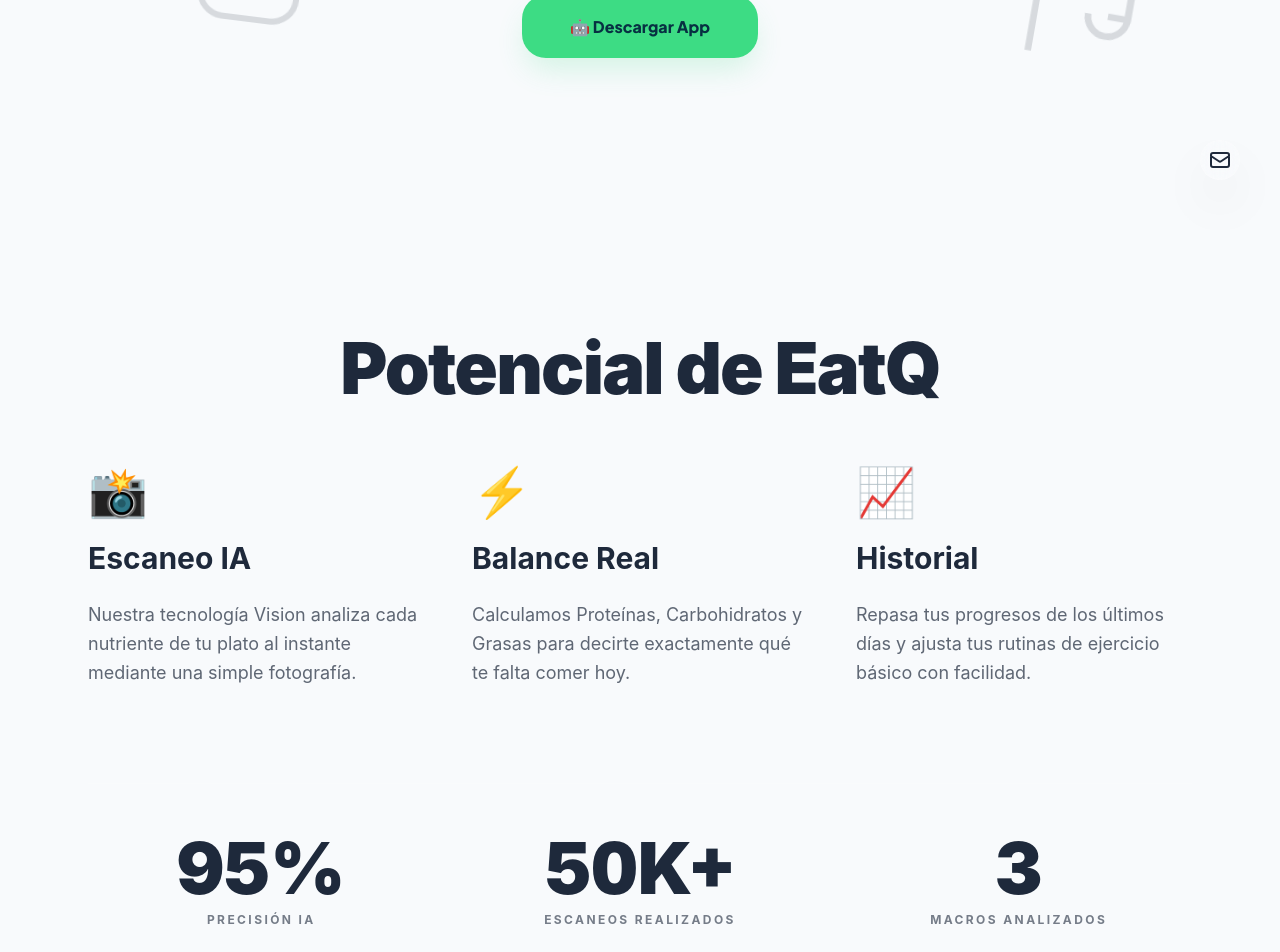
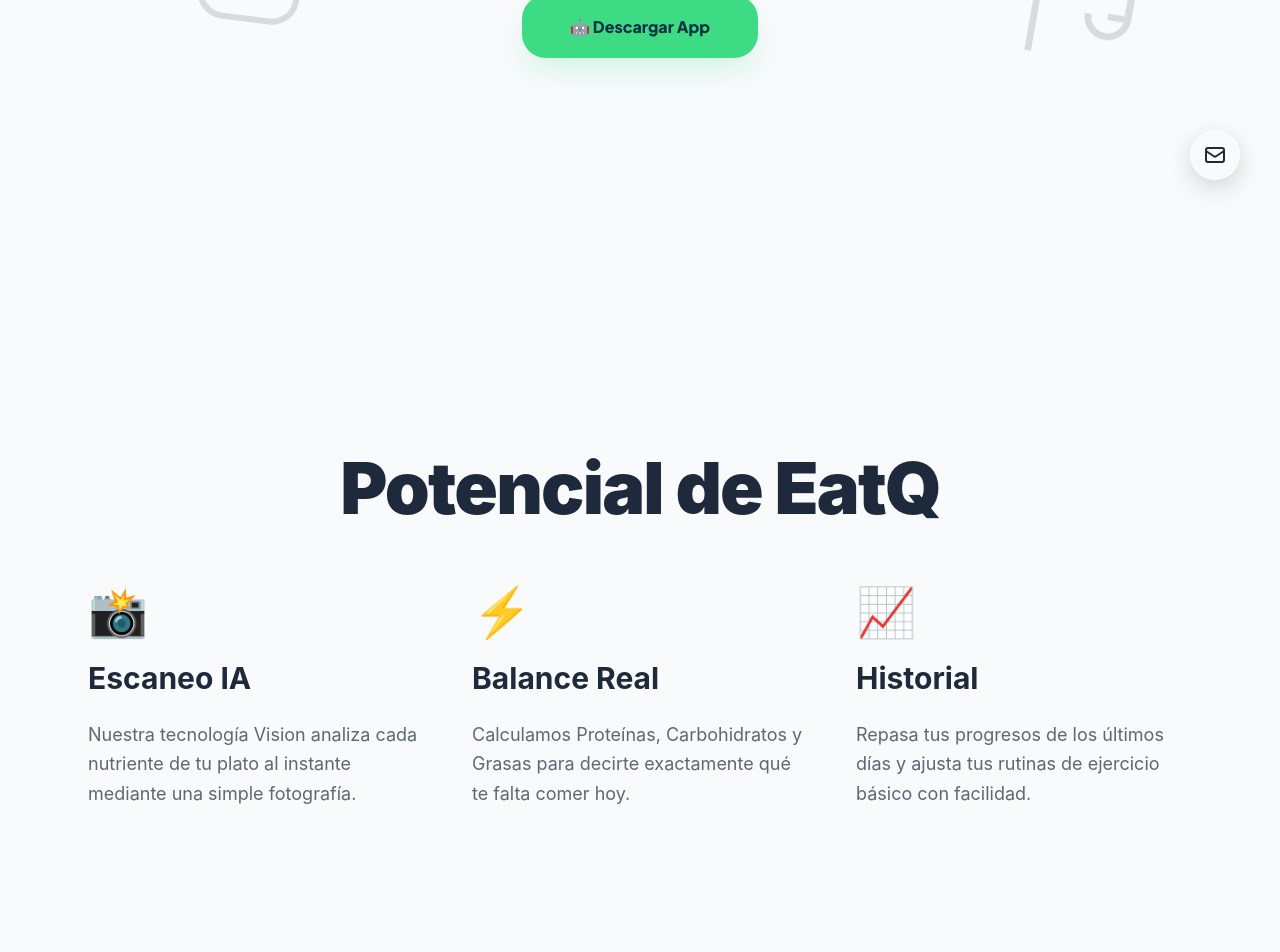
Before and after one commit to agm0120/Documentacion-EatQ, an Angular app in the folder documentacion-proyecto/: page / in a window 1280 px wide. Shown: the part 580-1532 px from the top of the page. Built offline with nearby package versions, Linux system fonts and the light colour scheme.

Commit message:
Quitado de los datos ficticios + README.md

```diff
--- a/documentacion-proyecto/src/app/app.css
+++ b/documentacion-proyecto/src/app/app.css
@@ -71,3 +71,42 @@
   right: 40px;
   z-index: 100;
 }
+
+.support-link {
+  display: flex;
+  align-items: center;
+  gap: 0;
+  background: rgba(255, 255, 255, 0.1);
+  backdrop-filter: blur(12px);
+  -webkit-backdrop-filter: blur(12px);
+  border: 1px solid rgba(255, 255, 255, 0.2);
+  border-radius: 9999px;
+  padding: 0.75rem;
+  color: inherit;
+  text-decoration: none;
+  box-shadow: 0 8px 24px rgba(0, 0, 0, 0.15);
+  transition: padding 0.35s ease, gap 0.35s ease, background 0.35s ease, box-shadow 0.35s ease;
+}
+
+.support-link:hover {
+  padding: 0.75rem 1.25rem;
+  gap: 0.6rem;
+  background: rgba(255, 255, 255, 0.2);
+  box-shadow: 0 12px 32px rgba(0, 0, 0, 0.2);
+}
+
+.support-email {
+  max-width: 0;
+  opacity: 0;
+  overflow: hidden;
+  white-space: nowrap;
+  font-size: 0.875rem;
+  font-weight: 600;
+  font-family: 'Plus Jakarta Sans', sans-serif;
+  transition: max-width 0.35s ease, opacity 0.25s ease;
+}
+
+.support-link:hover .support-email {
+  max-width: 200px;
+  opacity: 1;
+}
--- a/documentacion-proyecto/src/app/app.html
+++ b/documentacion-proyecto/src/app/app.html
@@ -8,8 +8,9 @@
   <svg class="food-icon float-4 w-40 h-40" viewBox="0 0 24 24" fill="none" stroke="currentColor" stroke-width="1"><path d="M3 2v7c0 1.1.9 2 2 2h4a2 2 0 0 0 2-2V2"/><path d="M7 2v20"/><path d="M21 15V2"/><path d="M18 2h3v13h-3"/><path d="M21 15a3 3 0 1 1-6 0"/></svg>
 
   <div class="support-fab">
-    <a href="mailto:soporte@eatq.com" class="btn btn-circle bg-white/10 backdrop-blur-md border border-white/20 shadow-2xl hover:bg-white/20 text-current">
-      <svg xmlns="http://www.w3.org/2000/svg" class="h-6 w-6" fill="none" viewBox="0 0 24 24" stroke="currentColor"><path stroke-linecap="round" stroke-linejoin="round" stroke-width="2" d="M3 8l7.89 5.26a2 2 0 002.22 0L21 8M5 19h14a2 2 0 002-2V7a2 2 0 00-2-2H5a2 2 0 00-2 2v10a2 2 0 002 2z" /></svg>
+    <a href="mailto:soporte@eatq.com" class="support-link">
+      <span class="support-email">soporte@eatq.com</span>
+      <svg xmlns="http://www.w3.org/2000/svg" class="h-6 w-6" style="flex-shrink:0" fill="none" viewBox="0 0 24 24" stroke="currentColor"><path stroke-linecap="round" stroke-linejoin="round" stroke-width="2" d="M3 8l7.89 5.26a2 2 0 002.22 0L21 8M5 19h14a2 2 0 002-2V7a2 2 0 00-2-2H5a2 2 0 00-2 2v10a2 2 0 002 2z" /></svg>
     </a>
   </div>
 
--- a/documentacion-proyecto/src/app/components/faqs/faqs.ts
+++ b/documentacion-proyecto/src/app/components/faqs/faqs.ts
@@ -16,7 +16,7 @@
     { q: '¿Es gratis?', a: 'Sí, las funciones principales son gratuitas para todos los usuarios.', open: false },
     { q: '¿Cómo borro mis datos?', a: 'Puedes solicitar la eliminación total desde los ajustes de privacidad de la app.', open: false },
     { q: '¿Qué pasa si olvido mi contraseña?', a: 'Podrás restablecerla mediante tu correo electrónico en la pantalla de inicio de sesión.', open: false },
-    { q: '¿La IA falla?', a: 'Nuestra IA tiene un 95% de precisión, pero siempre puedes ajustar los valores manualmente.', open: false },
+    { q: '¿La IA falla?', a: 'La IA puede cometer errores, especialmente con platos poco comunes. Siempre puedes ajustar los valores manualmente.', open: false },
     { q: '¿Funciona sin internet?', a: 'El escaneo requiere conexión para procesar la imagen con máxima potencia.', open: false },
   ]);
 
--- a/documentacion-proyecto/src/app/components/features/features.html
+++ b/documentacion-proyecto/src/app/components/features/features.html
@@ -2,7 +2,7 @@
   <div class="z-10 w-full max-w-6xl px-6">
     <h2 class="text-5xl md:text-7xl font-black mb-16 text-center tracking-tight">Potencial de EatQ</h2>
 
-    <div class="grid grid-cols-1 md:grid-cols-3 gap-12 mb-24">
+    <div class="grid grid-cols-1 md:grid-cols-3 gap-12">
       <div class="space-y-6">
         <div class="text-5xl">📸</div>
         <h3 class="text-3xl font-bold">Escaneo IA</h3>
@@ -19,14 +19,5 @@
         <p class="text-lg opacity-70 leading-relaxed">Repasa tus progresos de los últimos días y ajusta tus rutinas de ejercicio básico con facilidad.</p>
       </div>
     </div>
-
-    <div id="stats-row" class="grid grid-cols-3 gap-8 border-t border-white/20 pt-12">
-      @for (stat of stats(); track stat.label) {
-        <div class="text-center">
-          <div class="text-5xl md:text-7xl font-black mb-2 tabular-nums">{{ stat.current }}{{ stat.suffix }}</div>
-          <div class="text-xs font-bold opacity-60 tracking-[0.2em] uppercase">{{ stat.label }}</div>
-        </div>
-      }
-    </div>
   </div>
 </section>
--- a/documentacion-proyecto/src/app/components/features/features.ts
+++ b/documentacion-proyecto/src/app/components/features/features.ts
@@ -1,58 +1,8 @@
-import { Component, signal, AfterViewInit, OnDestroy } from '@angular/core';
-
-interface Stat {
-  label: string;
-  target: number;
-  current: number;
-  suffix: string;
-}
+import { Component } from '@angular/core';
 
 @Component({
   selector: 'app-features',
   standalone: true,
   templateUrl: './features.html'
 })
-export class FeaturesComponent implements AfterViewInit, OnDestroy {
-  readonly stats = signal<Stat[]>([
-    { label: 'Precisión IA', target: 95, current: 0, suffix: '%' },
-    { label: 'Escaneos realizados', target: 50, current: 0, suffix: 'K+' },
-    { label: 'Macros analizados', target: 3, current: 0, suffix: '' },
-  ]);
-
-  private observer?: IntersectionObserver;
-
-  ngAfterViewInit() {
-    if (typeof IntersectionObserver === 'undefined') return;
-
-    const target = document.getElementById('stats-row');
-    if (!target) return;
-
-    this.observer = new IntersectionObserver(
-      ([entry]) => {
-        if (entry.isIntersecting) {
-          this.animateStats();
-          this.observer?.disconnect();
-        }
-      },
-      { threshold: 0.5 }
-    );
-    this.observer.observe(target);
-  }
-
-  ngOnDestroy() {
-    this.observer?.disconnect();
-  }
-
-  private animateStats() {
-    const steps = 60;
-    let step = 0;
-    const timer = setInterval(() => {
-      step++;
-      const eased = 1 - Math.pow(1 - step / steps, 3);
-      this.stats.update(stats =>
-        stats.map(s => ({ ...s, current: Math.round(s.target * eased) }))
-      );
-      if (step >= steps) clearInterval(timer);
-    }, 1500 / steps);
-  }
-}
+export class FeaturesComponent {}
```
Also changed, not shown: 1 other file (tests, documents, lock files or other folders).
